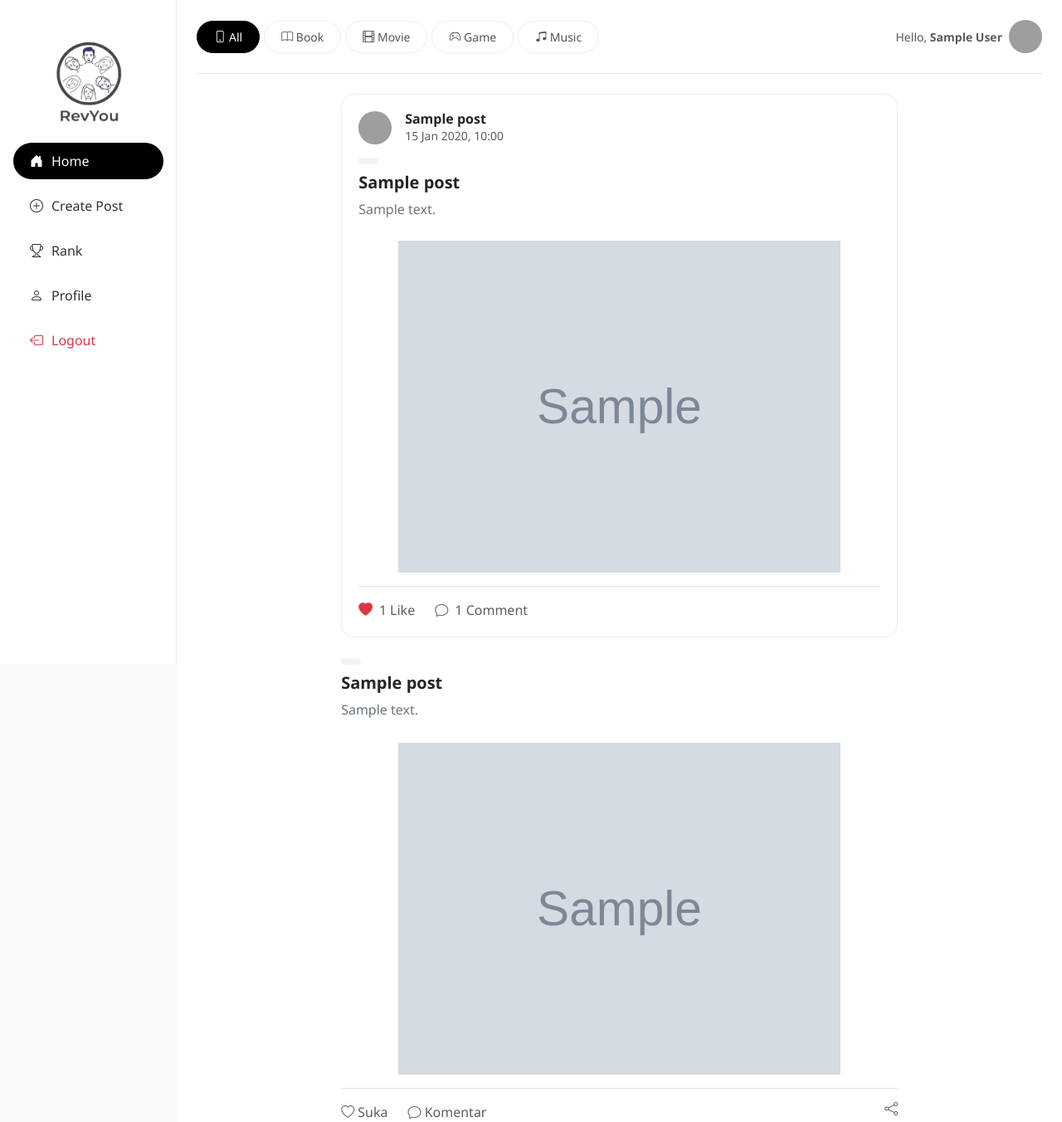
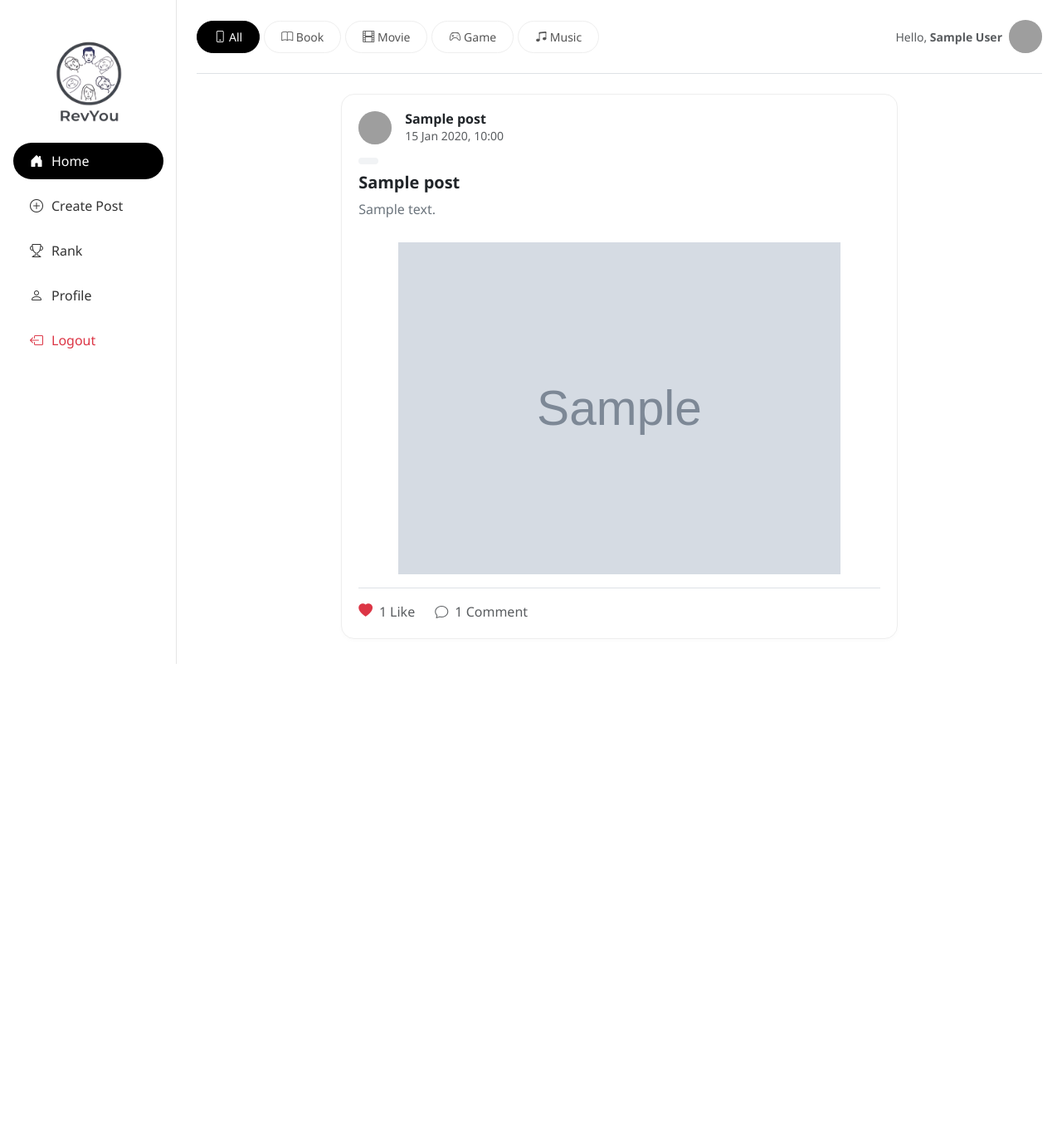
Before and after one commit to Vazz-B/paw-uas, a PHP site: template view/user/dashboard_user.php in a window 1280 px wide. Shown: the whole page at 83% size. After the commit the page ends 800 px from the top, so only its background shows below. Run offline with PHP 8.4, Linux system fonts and the light colour scheme; the visitor is signed in with stand-in values (Sample User, id 1); the template is opened without the code that fills it: most values are stand-ins (such as "Sample title", 1, 10 or a date in 2020); grey boxes marked "Sample" are stand-in pictures; grey boxes are pictures that could not be loaded.

Commit message:
perbaikan

```diff
--- a/view/user/dashboard_user.php
+++ b/view/user/dashboard_user.php
@@ -225,7 +225,7 @@
 
                                 <h5 class="fw-bold"><?= $p['judul'] ?></h5>
 
-                                <p class="text-secondary">
+                                <p class="text-secondary isi-text">
                                     <?= !empty($p['isi']) ? $p['isi'] : 'Tidak ada deskripsi tambahan untuk review ini.' ?>
                                 </p>
 
@@ -233,7 +233,6 @@
                                     <img src="uploads/<?= $p['gambar'] ?>" class="post-img" alt="Post Image">
                                 <?php endif; ?>
 
-                                <!-- Nizam -->
                                 <div class="mt-3 pt-3 border-top d-flex gap-4 text-muted">
                                     <?php
                                     $postId = $p['post_id'];
@@ -249,44 +248,11 @@
                                         <i class="bi bi-chat"></i>
                                         <span class="ms-1"><?= ($p['jumlah_komentar'] ?? 0) ?> Comment</span>
                                     </a>
-                                    <!-- Nizam -->
                                 </div>
                             </div>
-                            <div class="category-badge">
-                                <?php
-                                    if ($p['nama_kategori'] == "Buku") {
-                                        echo '<i class="bi bi-book-fill me-1"></i>' . $p['nama_kategori'];
-                                    }
-                                    elseif($p['nama_kategori'] == "Film") {
-                                        echo '<i class="bi bi-film"></i> ' . $p['nama_kategori'];
-                                    }
-                                    elseif($p['nama_kategori'] == "Lagu") {
-                                        echo '<i class="bi bi-music-note-beamed"></i> ' . $p['nama_kategori'];
-                                    }
-                                    elseif($p['nama_kategori'] == "Game") {
-                                        echo '<i class="bi bi-controller"></i> ' . $p['nama_kategori'];
-                                    }
-                                ?>
 
-                            </div>
-
-                            <h5 class="fw-bold"><?= $p['judul'] ?></h5>
-
-                            <p class="text-secondary isi-text">
-                                <?= !empty($p['isi']) ? $p['isi'] : 'Tidak ada deskripsi tambahan untuk review ini.' ?>
-                            </p>
-
-                            <?php if (!empty($p['gambar'])): ?>
-                                <img src="uploads/<?= $p['gambar'] ?>" class="post-img" alt="Post Image">
-                            <?php endif; ?>
-
-                            <div class="mt-3 pt-3 border-top d-flex gap-4 text-muted">
-                                <span><i class="bi bi-heart"></i> Suka</span>
-                                <span><i class="bi bi-chat"></i> Komentar</span>
-                                <span class="ms-auto"><i class="bi bi-share"></i></span>
-                            </div>
-                        </div>
-                    <?php endforeach; ?>
+                        <?php endforeach; ?>
+                    </div>
 
                 </div>
             </div>
```
